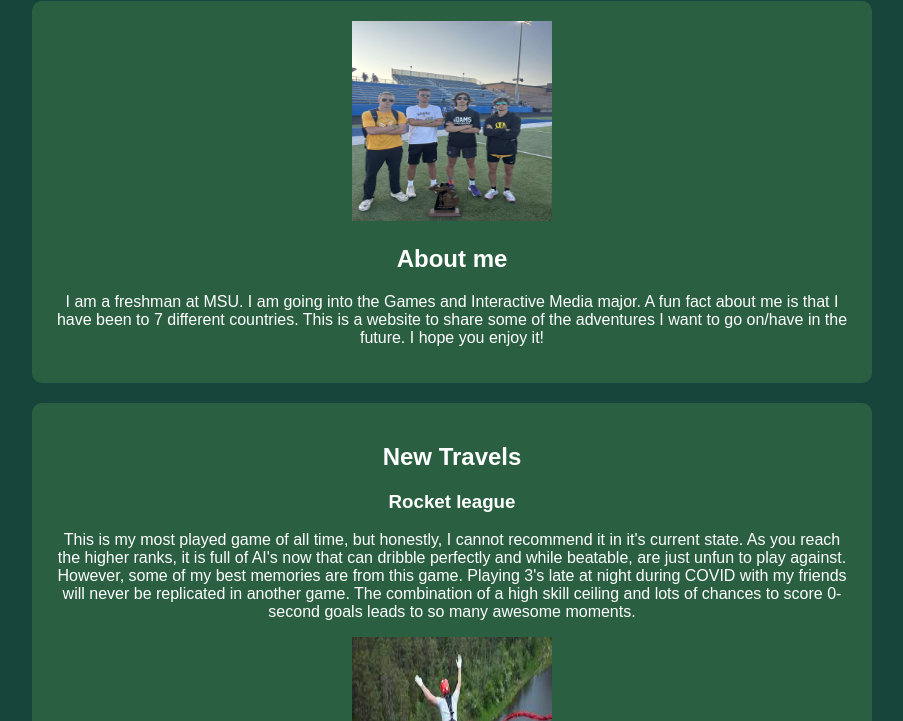
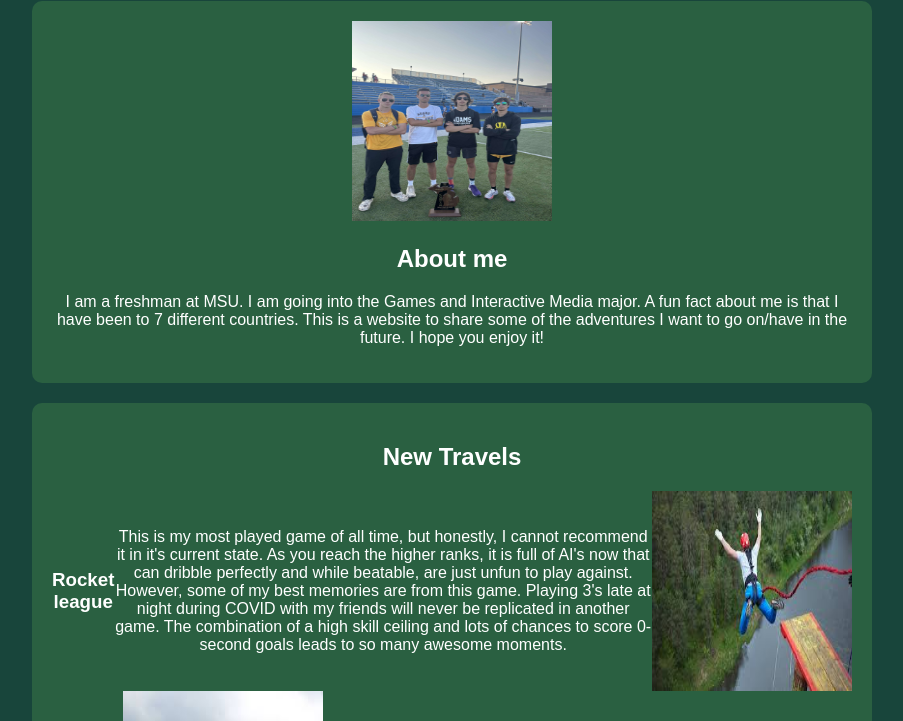
Before and after one commit to horva109/horva109.github.io, a plain HTML site: page index.html in a window 1280 px wide. Shown: the part 79-800 px from the top of the page, without its empty margins (188-1091 px from the left). Drawn offline with Linux system fonts and the light colour scheme.

Commit message:
Update styles.css

```diff
--- a/styles.css
+++ b/styles.css
@@ -34,3 +34,8 @@ h2 {
 .adventure h3 {
     color: #FFFFFF;
 }
+
+.adventure {
+    display: flex;
+    align-items: center;
+}
```
